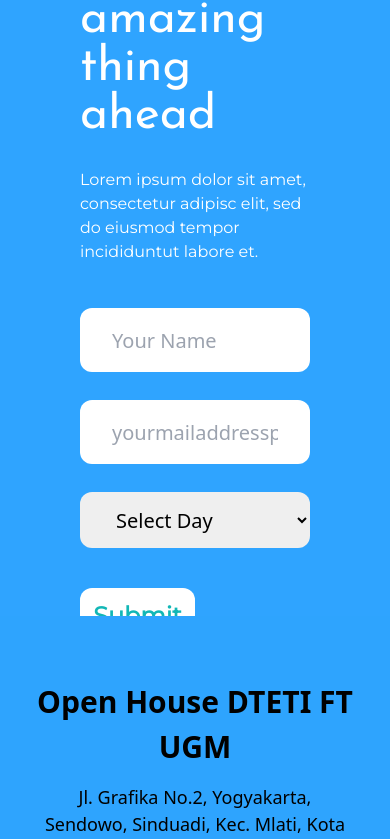
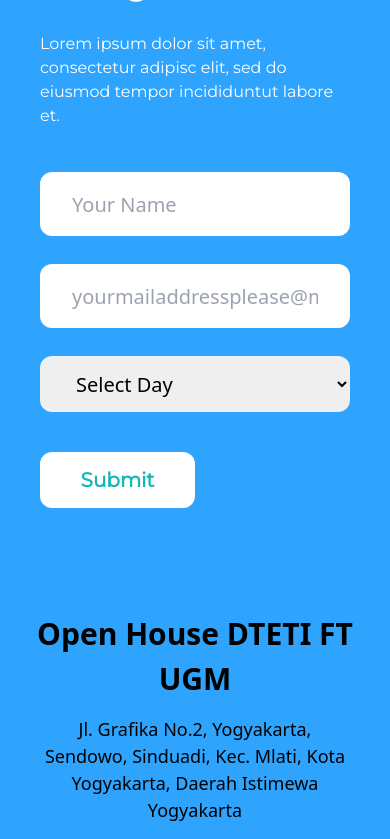
Before and after one commit to aufarhmn/web-open-house, a Next.js app: page / in a window 390 px wide. Shown: the part 5952-6791 px from the top of the page. Built offline with nearby package versions, Linux system fonts and the light colour scheme; no server answers; the database is empty.

Commit message:
fix: adjust aos delay and responsive on Form section

```diff
--- a/components/Form.js
+++ b/components/Form.js
@@ -41,11 +41,11 @@ const Form = () => {
 
     return (
         <>
-            <div className="lg:columns-2 bg-blue-500 h-screen " id="form">
-            <div className="bg-grey-400 h-screen hidden lg:flex">
+            <div className="grid grid-cols-1 lg:grid-cols-2 bg-blue-500 h-full w-full" id="form">
+            <div className="bg-grey-400 h-full hidden lg:flex">
 
             </div>
-            <div id=" " className="h-screen p-20">
+            <div id=" " className="h-full p-10 sm:p-20">
                 <p className="text-5xl text-white font-Josefin">
                     Register yourself for the amazing thing ahead
                 </p>
@@ -74,7 +74,7 @@ const Form = () => {
                             type="email"
                         />
                     </div>
-                    <div>
+                    <div className="cursor-pointer">
                         <select
                             name="day"
                             className="w-full p-2 pl-8 mt-7 rounded-xl h-14 text-xl"
@@ -87,7 +87,7 @@ const Form = () => {
                             <option value="2">2</option>
                         </select>
                     </div>
-                    <button type="submit" className="mt-10 h-14 w-1/2 p-auto text-green-300 bg-white rounded-xl text-2xl font-bold font-Montserrat">Submit</button>
+                    <button type="submit" className="mt-10 h-14 w-1/2 p-auto text-green-300 bg-white rounded-xl text-xl sm:text-2xl font-bold font-Montserrat">Submit</button>
                 </form>
             <FormPopUp showPopUp={showPopUp} submitError={submitError} closePopUp={closePopUp}/>
             </div>
--- a/components/Hero.js
+++ b/components/Hero.js
@@ -27,7 +27,7 @@ const Hero = () => {
           <Image src="/OpenHouseHero.png" width={3147} height={2000} priority/>
         </div>
       </div>
-      <div className="w-full px-[5%] flex gap-5 lg:gap-16 md:flex-row text-[23px] justify-center items-center flex-col lg:justify-start md:mt-5" data-aos="zoom-in" data-aos-duration="700">
+      <div className="w-full px-[5%] flex gap-5 lg:gap-16 md:flex-row text-[23px] justify-center items-center flex-col lg:justify-start md:mt-5" data-aos="zoom-in" data-aos-duration="700" data-aos-delay="700">
         <div
           className="cursor-pointer text-white bg-[#F0ABC0] flex justify-center items-center w-[80%] md:w-[192px] h-[85px] rounded-[15px] shadow-lg"
           onClick={() => {
```
